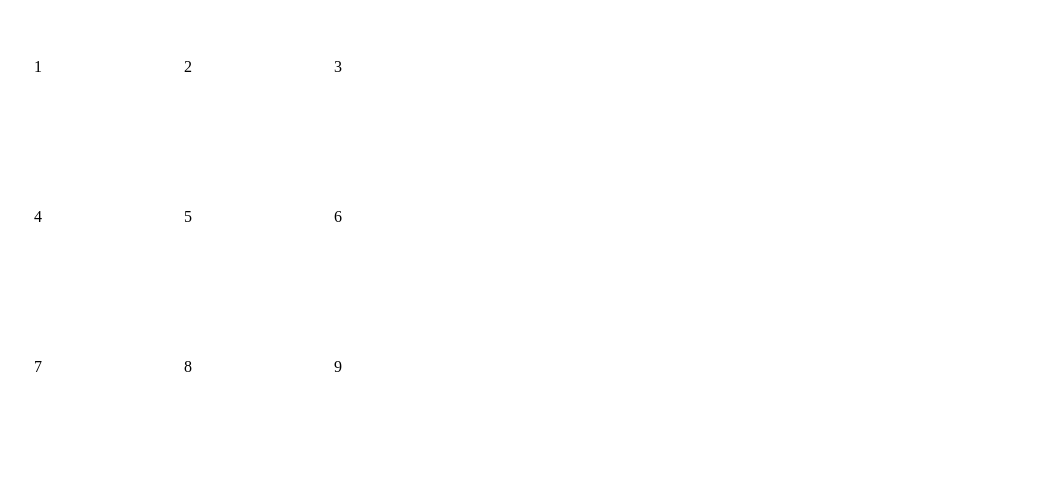
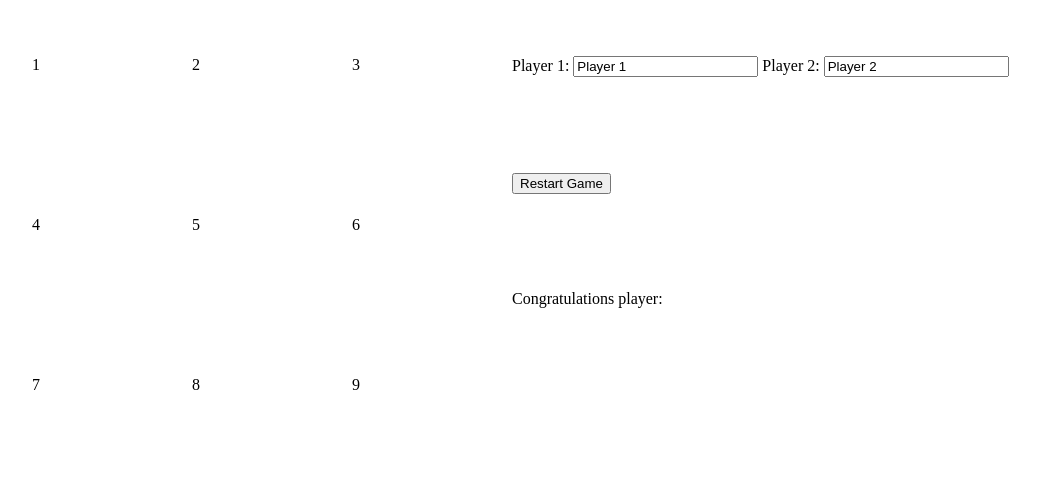
Before and after one commit to MarkFerianec/odin-tic-tac-toe, a plain HTML site: page index.html in a window 1280 px wide. Shown: the whole page, without its empty margins (24-1064 px from the left). Drawn offline with Linux system fonts and the light colour scheme.

Commit message:
Modify index and style
Added html and basic styling for interface.

```diff
--- a/index.html
+++ b/index.html
@@ -46,6 +46,19 @@
             </div>
         </div>
     </div>
+    <div class="interface">
+        <form>
+            <label for="player1">Player 1:</label>
+            <input type="text" id="player1" name="player1" value="Player 1">
+
+            <label for="player2">Player 2:</label>
+            <input type="text" id="player2" name="player2" value="Player 2">
+        </form>
+        <button id="restart-game">Restart Game</button>
+        <div class="congratulations">
+            Congratulations player:
+        </div>
+    </div>
 </body>
 
 </html>
--- a/style.css
+++ b/style.css
@@ -7,7 +7,15 @@
 .firstrow > div,
 .secondrow > div,
 .thirdrow > div {
-    padding: 50px;
-    width: 50px;
-    height: 50px;
+    padding: 3rem;
+    width: 4rem;
+    height: 4rem;
 }
+
+body {
+    display: flex;
+}
+
+form, #restart-game, .congratulations {
+    margin: 3rem;
+}
```
